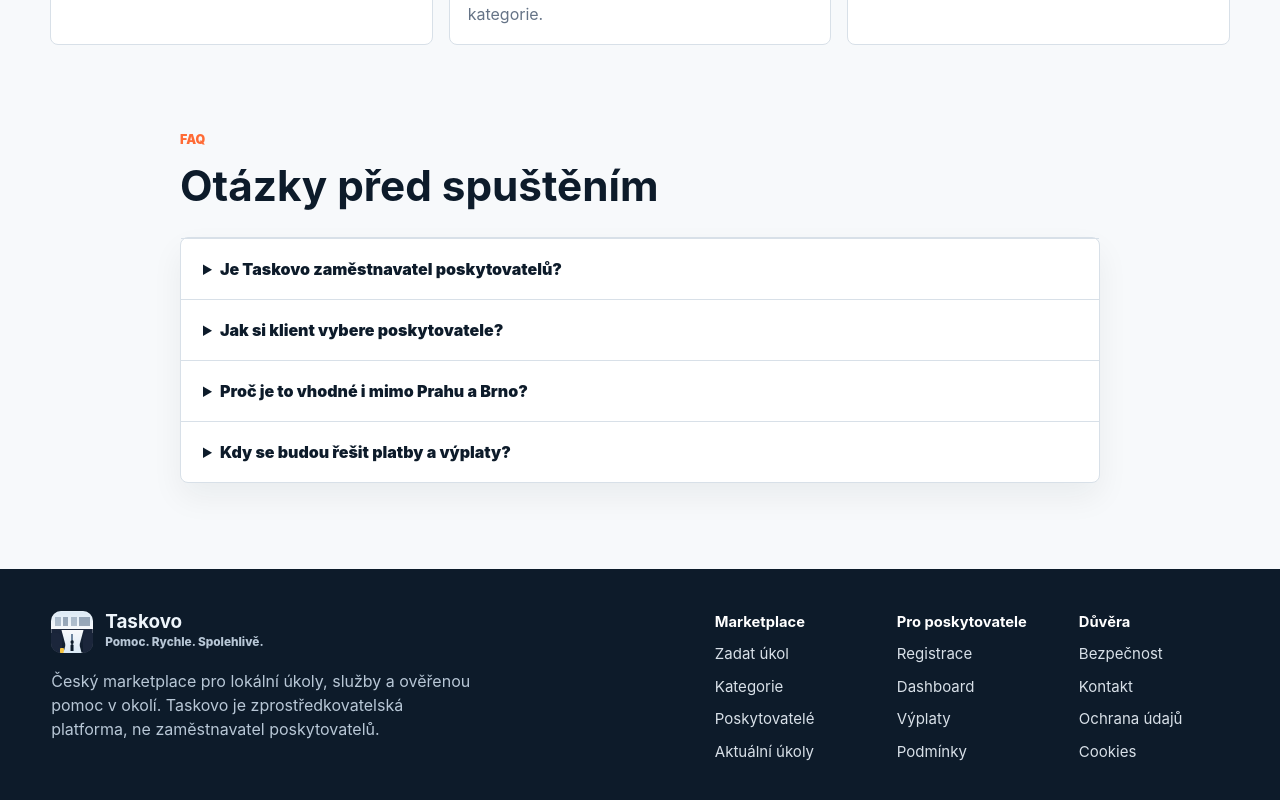
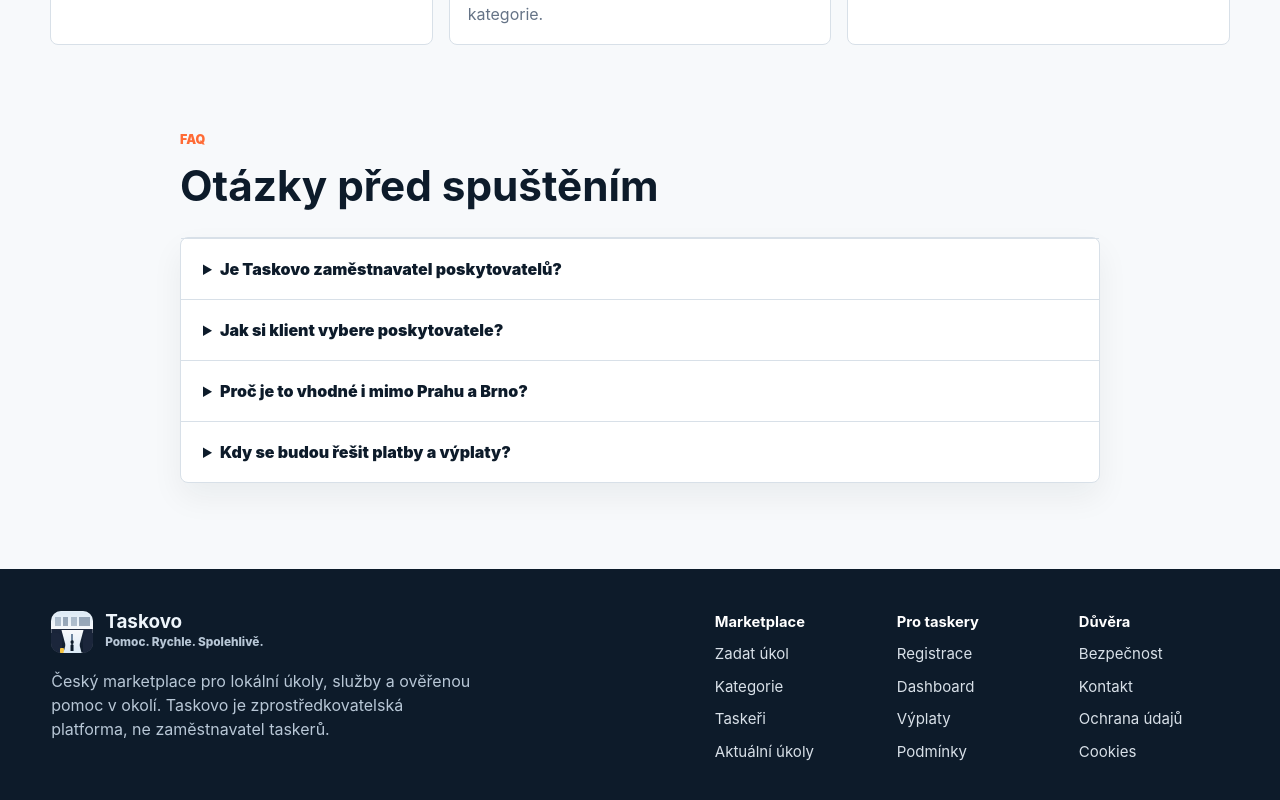
Before and after one commit to kaziodimm/taskovo-app, a Next.js app: page / in a window 1280 px wide. Shown: the part 4763-5563 px from the top of the page. Built offline with nearby package versions, Linux system fonts and the light colour scheme; no server answers.

Commit message:
Use Taskeri label in footer

```diff
--- a/components/Footer.tsx
+++ b/components/Footer.tsx
@@ -3,30 +3,15 @@ import { BrandMark } from "@/components/BrandMark";
 const footerGroups = [
   {
     title: "Marketplace",
-    links: [
-      ["Zadat úkol", "/zadat-ukol"],
-      ["Kategorie", "/kategorie"],
-      ["Poskytovatelé", "/poskytovatele"],
-      ["Aktuální úkoly", "/tasks"],
-    ],
+    links: [["Zadat úkol", "/zadat-ukol"], ["Kategorie", "/kategorie"], ["Taskeři", "/poskytovatele"], ["Aktuální úkoly", "/tasks"]],
   },
   {
-    title: "Pro poskytovatele",
-    links: [
-      ["Registrace", "/registrace-poskytovatel"],
-      ["Dashboard", "/poskytovatel/dashboard"],
-      ["Výplaty", "/vyplaty"],
-      ["Podmínky", "/podminky-pro-poskytovatele"],
-    ],
+    title: "Pro taskery",
+    links: [["Registrace", "/registrace-poskytovatel"], ["Dashboard", "/poskytovatel/dashboard"], ["Výplaty", "/vyplaty"], ["Podmínky", "/podminky-pro-poskytovatele"]],
   },
   {
     title: "Důvěra",
-    links: [
-      ["Bezpečnost", "/bezpecnost"],
-      ["Kontakt", "/kontakt"],
-      ["Ochrana údajů", "/ochrana-osobnich-udaju"],
-      ["Cookies", "/cookies"],
-    ],
+    links: [["Bezpečnost", "/bezpecnost"], ["Kontakt", "/kontakt"], ["Ochrana údajů", "/ochrana-osobnich-udaju"], ["Cookies", "/cookies"]],
   },
 ];
 
@@ -34,24 +19,11 @@ export function Footer() {
   return (
     <footer className="site-footer">
       <div className="footer-brand">
-        <a className="brand" href="/">
-          <BrandMark />
-          <span className="brand-copy">
-            <strong>Taskovo</strong>
-            <small>Pomoc. Rychle. Spolehlivě.</small>
-          </span>
-        </a>
-        <p>Český marketplace pro lokální úkoly, služby a ověřenou pomoc v okolí. Taskovo je zprostředkovatelská platforma, ne zaměstnavatel poskytovatelů.</p>
+        <a className="brand" href="/"><BrandMark /><span className="brand-copy"><strong>Taskovo</strong><small>Pomoc. Rychle. Spolehlivě.</small></span></a>
+        <p>Český marketplace pro lokální úkoly, služby a ověřenou pomoc v okolí. Taskovo je zprostředkovatelská platforma, ne zaměstnavatel taskerů.</p>
       </div>
       <div className="footer-columns">
-        {footerGroups.map((group) => (
-          <div key={group.title}>
-            <h3>{group.title}</h3>
-            {group.links.map(([label, href]) => (
-              <a key={href} href={href}>{label}</a>
-            ))}
-          </div>
-        ))}
+        {footerGroups.map((group) => <div key={group.title}><h3>{group.title}</h3>{group.links.map(([label, href]) => <a key={href} href={href}>{label}</a>)}</div>)}
       </div>
     </footer>
   );
```
